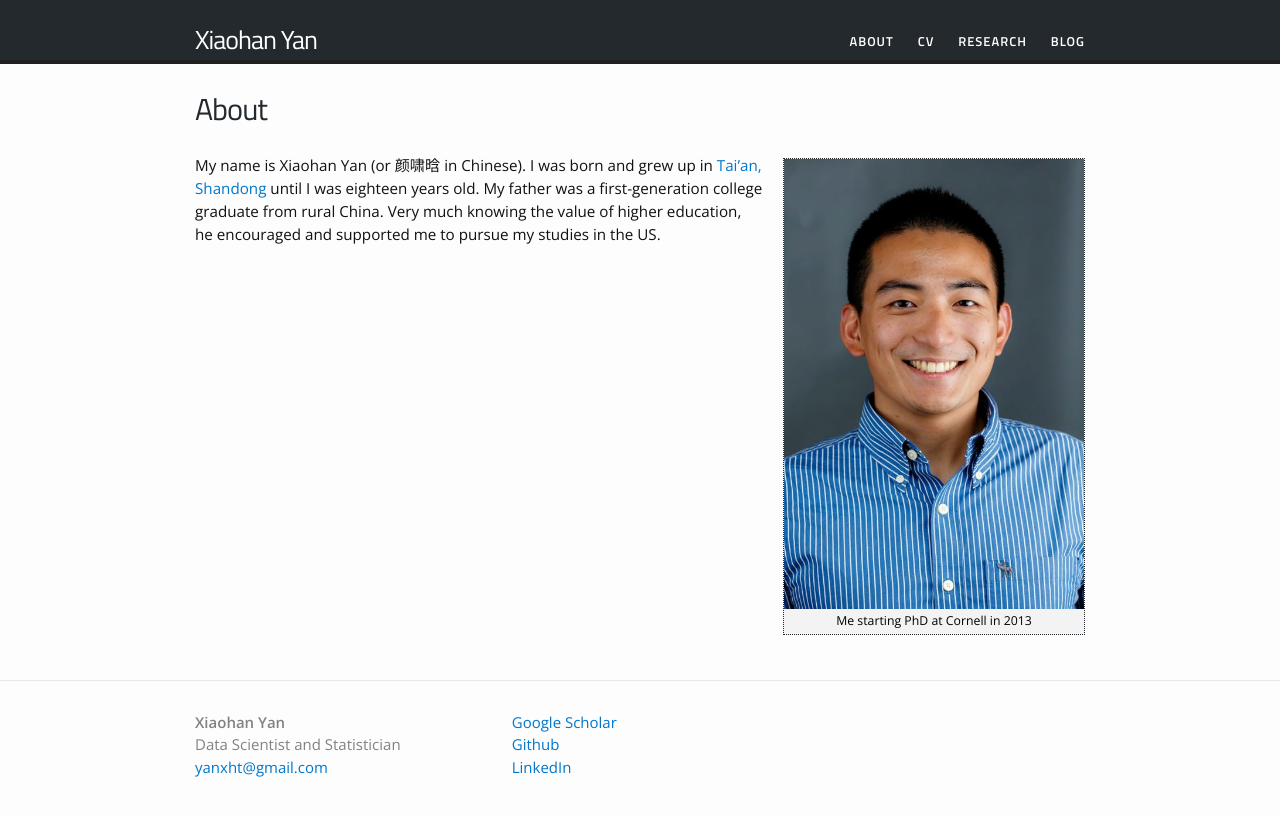
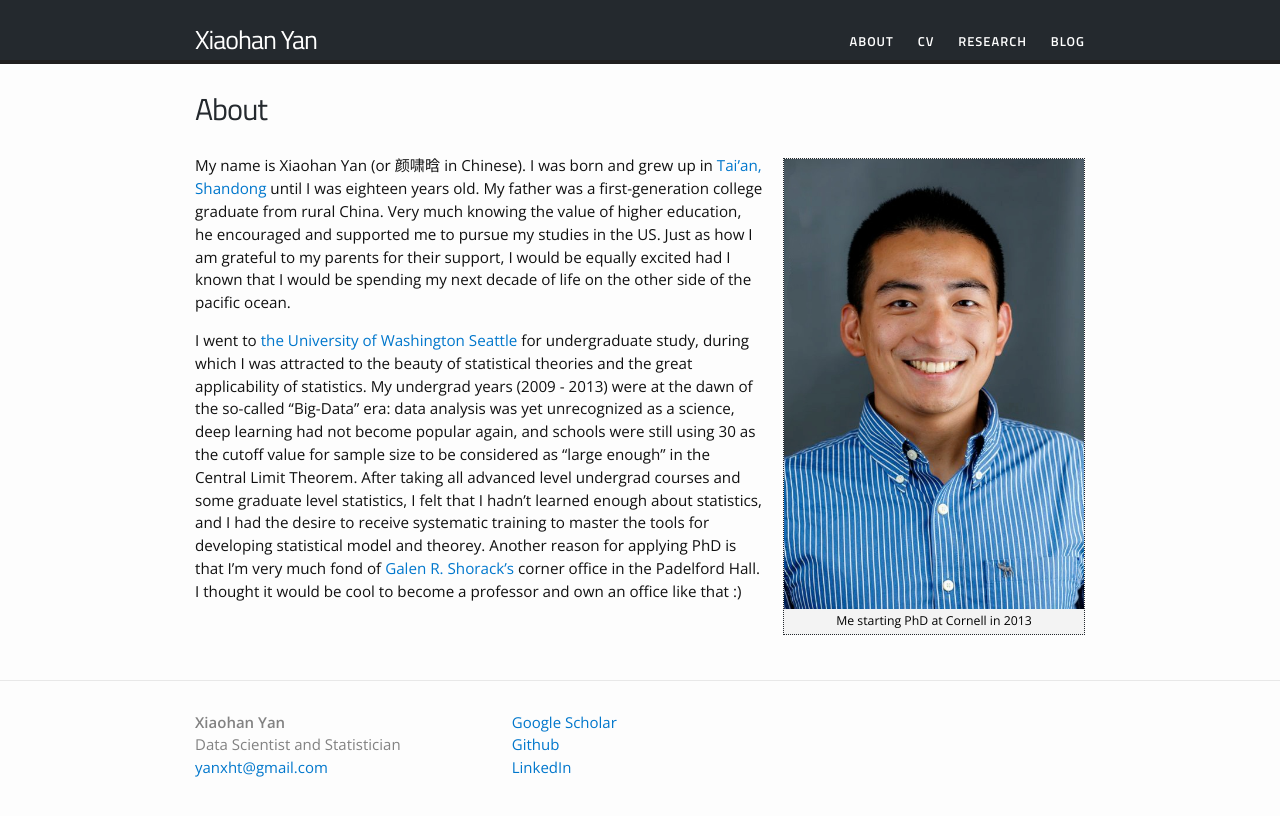
Before and after one commit to yanxht/yanxht.github.io, a Jekyll site: the page built from about.md, in a window 1280 px wide. Shown: the top 816 px of the page. Built offline with Jekyll 4.4.1, drawn with Linux system fonts in a browser that asks for light colours.

Commit message:
Update about.md

```diff
--- a/about.md
+++ b/about.md
@@ -6,4 +6,6 @@
 
 {% include image.html url="/images/yan_portrait.jpeg" caption="Me starting PhD at Cornell in 2013" width=300 align="right" %}
 
-My name is Xiaohan Yan (or 颜啸晗 in Chinese). I was born and grew up in [Tai'an, Shandong](https://en.wikipedia.org/wiki/Tai%27an) until I was eighteen years old. My father was a first-generation college graduate from rural China. Very much knowing the value of higher education, he encouraged and supported me to pursue my studies in the US.
+My name is Xiaohan Yan (or 颜啸晗 in Chinese). I was born and grew up in [Tai'an, Shandong](https://en.wikipedia.org/wiki/Tai%27an) until I was eighteen years old. My father was a first-generation college graduate from rural China. Very much knowing the value of higher education, he encouraged and supported me to pursue my studies in the US. Just as how I am grateful to my parents for their support, I would be equally excited had I known that I would be spending my next decade of life on the other side of the pacific ocean.
+
+I went to [the University of Washington Seattle](https://www.washington.edu) for undergraduate study, during which I was attracted to the beauty of statistical theories and the great applicability of statistics. My undergrad years (2009 - 2013) were at the dawn of the so-called "Big-Data" era: data analysis was yet unrecognized as a science, deep learning had not become popular again, and schools were still using 30 as the cutoff value for sample size to be considered as "large enough" in the Central Limit Theorem. After taking all advanced level undergrad courses and some graduate level statistics, I felt that I hadn't learned enough about statistics, and I had the desire to receive systematic training to master the tools for developing statistical model and theorey. Another reason for applying PhD is that I'm very much fond of [Galen R. Shorack's](https://www.stat.washington.edu/galen/) corner office in the Padelford Hall. I thought it would be cool to become a professor and own an office like that :)
```
